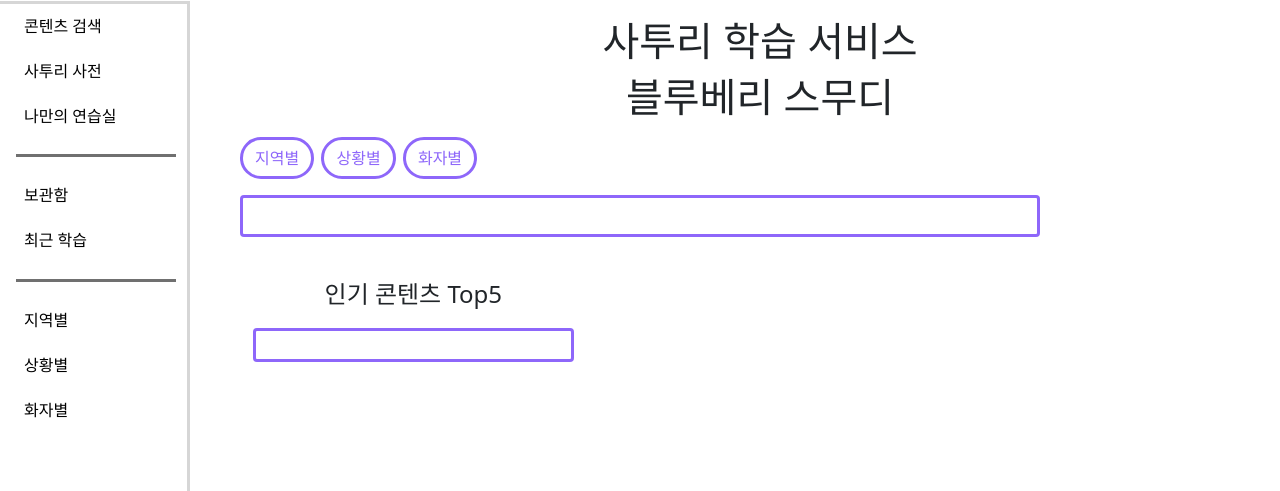
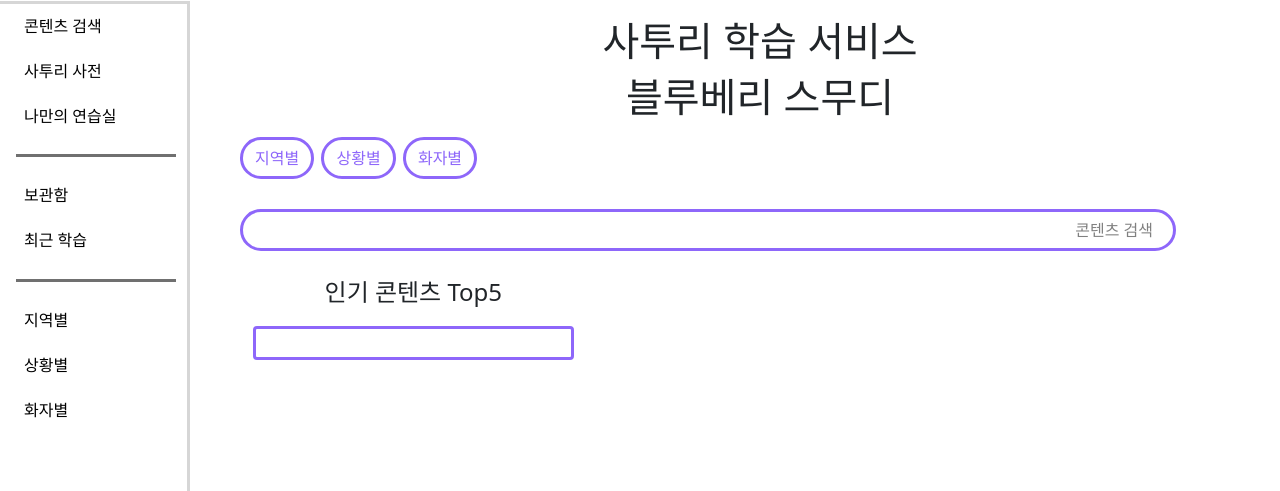
Before and after one commit to YoujKim/BlueberrySmoothie, a Django app: page / in a window 1280 px wide. Shown: the part 94-585 px from the top of the page. Run offline with Django 4.2, Linux system fonts and the light colour scheme; data that the repository does not hold is empty; some libraries are stand-ins or nearby versions.

Commit message:
modify search bar template

```diff
--- a/static/style.css
+++ b/static/style.css
@@ -21,9 +21,10 @@
 }
 
 .search-bar {
-    width: 50em;
+    width: 90%;
     height: 2.6em;
     border:#8E67FA solid;
+    border-radius: 34px;
     color:black
 }
 
--- a/templates/home.html
+++ b/templates/home.html
@@ -15,8 +15,10 @@
     </h3>
   </div>
 
-  <div class="my-3">
-    <a class="btn search-bar"></a>
+  <div style="margin-top:30px;">
+    <a class="btn search-bar">
+      <div class="mx-2" style="float:right; color:gray;">콘텐츠 검색</div>
+    </a>
   </div>
 
   <div class="my-3 btn col-4">
```
